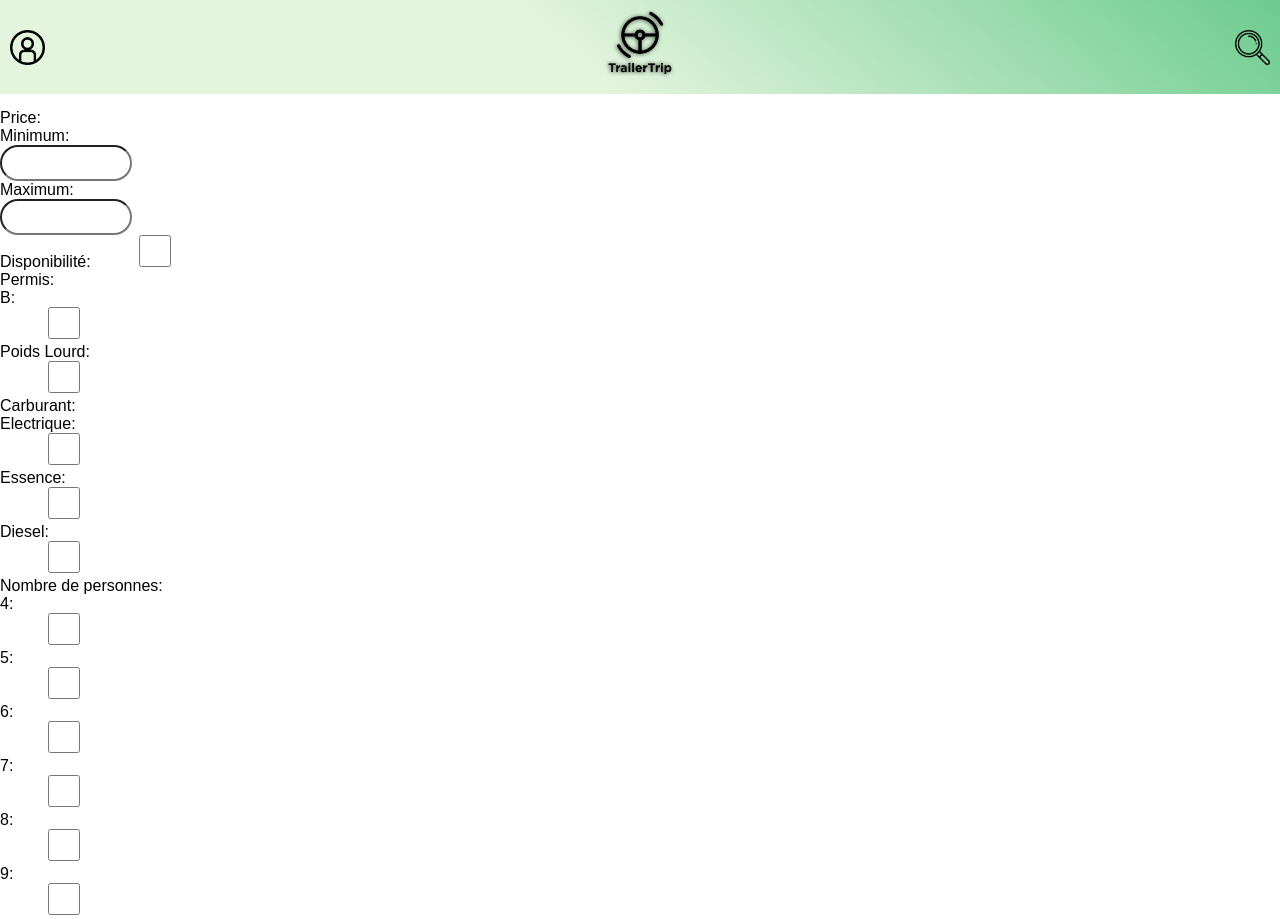
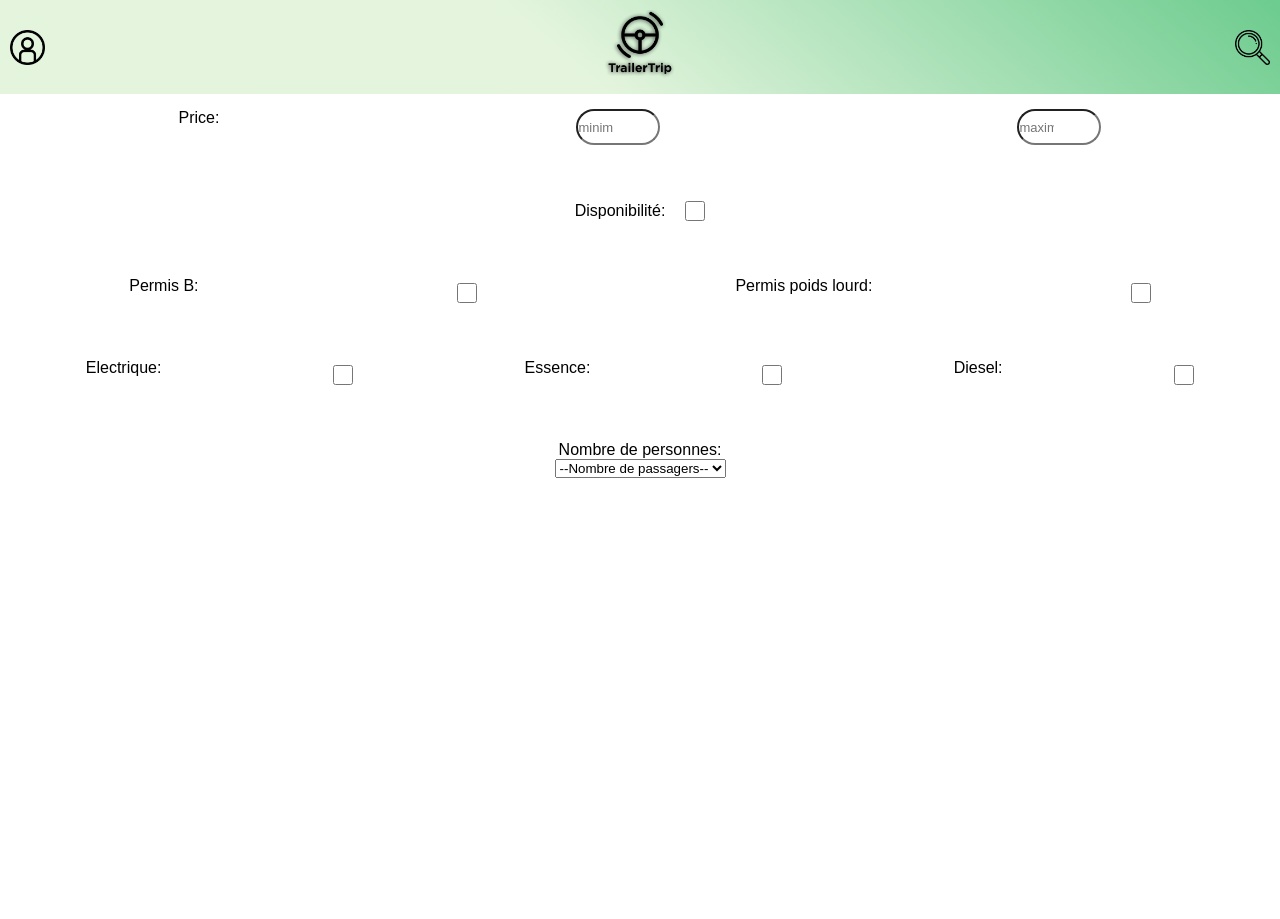
Before and after one commit to DarkOviS/hackathon_02, a React (Vite) app in the folder frontend/: page /filters in a window 1280 px wide. After the commit the page ends 800 px from the top, so only its background shows below. Built offline with nearby package versions, Linux system fonts and the light colour scheme; a web font is replaced by a local one.

Commit message:
page filter semi finish

```diff
--- a/frontend/src/pages/FiltersPage.jsx
+++ b/frontend/src/pages/FiltersPage.jsx
@@ -1,46 +1,48 @@
 import Header from "../components/Header";
+import "../style/filterPage.css";
 
 export default function FiltersPage() {
   return (
-    <main>
+    <>
       <Header />
+      <main className="mainFilter">
+        <div id="container1">
           <label htmlFor="price">Price:</label>
-      <p>Minimum:</p>
-      <input type="number" />
-      <p className="maxPrice">Maximum:</p>
-      <input type="number" />
-      <br />
+          <input type="number" placeholder="minimum..." />
+          <input type="number" placeholder="maximum" />
+        </div>
+        <div id="disponibilité">
           <label htmlFor="disponibilité">Disponibilité:</label>
           <input type="checkbox" />
-      <br />
-      <label htmlFor="permis">Permis:</label>
-      <p className="permisStatusB">B:</p>
+        </div>
+        <div id="permis">
+          <p className="permisStatusB">Permis B:</p>
           <input type="checkbox" />
-      <p className="permisStatusB">Poids Lourd:</p>
+          <p className="permisStatusB">Permis poids lourd:</p>
           <input type="checkbox" />
-      <br />
-      <label htmlFor="carburant">Carburant:</label>
+        </div>
+        <div id="carburant">
           <p className="carburantElectrique">Electrique:</p>
           <input type="checkbox" />
           <p className="carburantEssence">Essence:</p>
           <input type="checkbox" />
           <p className="carburantDiesel">Diesel:</p>
           <input type="checkbox" />
+        </div>
+        <div id="personnes">
+          <label htmlFor="nbrPersonne">Nombre de personnes:</label>
           <br />
-      <label htmlFor="nbrPersonne">Nombre de personnes:</label>
-      <p className="pers4">4:</p>
-      <input type="checkbox" />
-      <p className="pers5">5:</p>
-      <input type="checkbox" />
-      <p className="pers6">6:</p>
-      <input type="checkbox" />
-      <p className="pers7">7:</p>
-      <input type="checkbox" />
-      <p className="pers8">8:</p>
-      <input type="checkbox" />
-      <p className="pers9">9:</p>
-      <input type="checkbox" />
-      <br />
+          <select name="numberofpassengers">
+            <option value="">--Nombre de passagers--</option>
+            <option value="4">4</option>
+            <option value="5">5</option>
+            <option value="6">6</option>
+            <option value="7">7</option>
+            <option value="8">8</option>
+            <option value="9">9</option>
+          </select>
+        </div>
       </main>
+    </>
   );
 }
--- /dev/null
+++ b/frontend/src/style/filterPage.css
@@ -0,0 +1,57 @@
+.mainFilter {
+  display: grid;
+  grid-template-columns: repeat(2, 1fr);
+  text-align: center;
+  grid-column-end: 7;
+  gap: 50px;
+  align-items: center;
+}
+
+#container1,
+#disponibilité,
+#permis,
+#carburant,
+#personnes {
+}
+
+input[type="number"] {
+  width: 80px;
+  font-size: small;
+}
+
+input::placeholder {
+  margin-left: 30px;
+}
+
+input[type="checkbox"] {
+  width: 20px;
+}
+
+#personnes,
+#container1,
+#disponibilité,
+#permis,
+#carburant {
+  grid-column-start: 1;
+  grid-column-end: 4;
+}
+
+#container1 {
+  display: flex;
+  text-align: center;
+  justify-content: space-around;
+}
+
+#disponibilité {
+  display: flex;
+  justify-content: center;
+  text-align: center;
+  align-items: center;
+  gap: 20px;
+}
+
+#carburant,
+#permis {
+  display: flex;
+  justify-content: space-around;
+}
```
Lines whose indentation alone changed are shown as unchanged.
